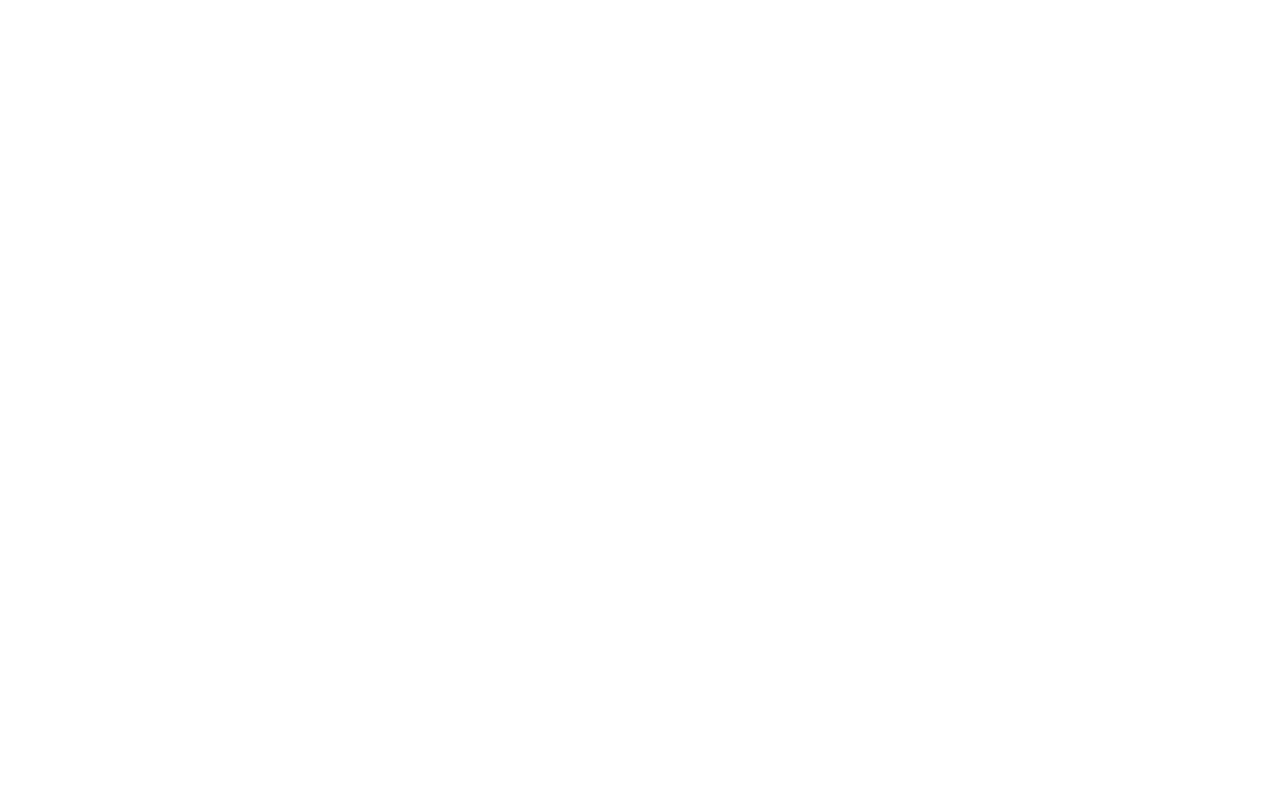
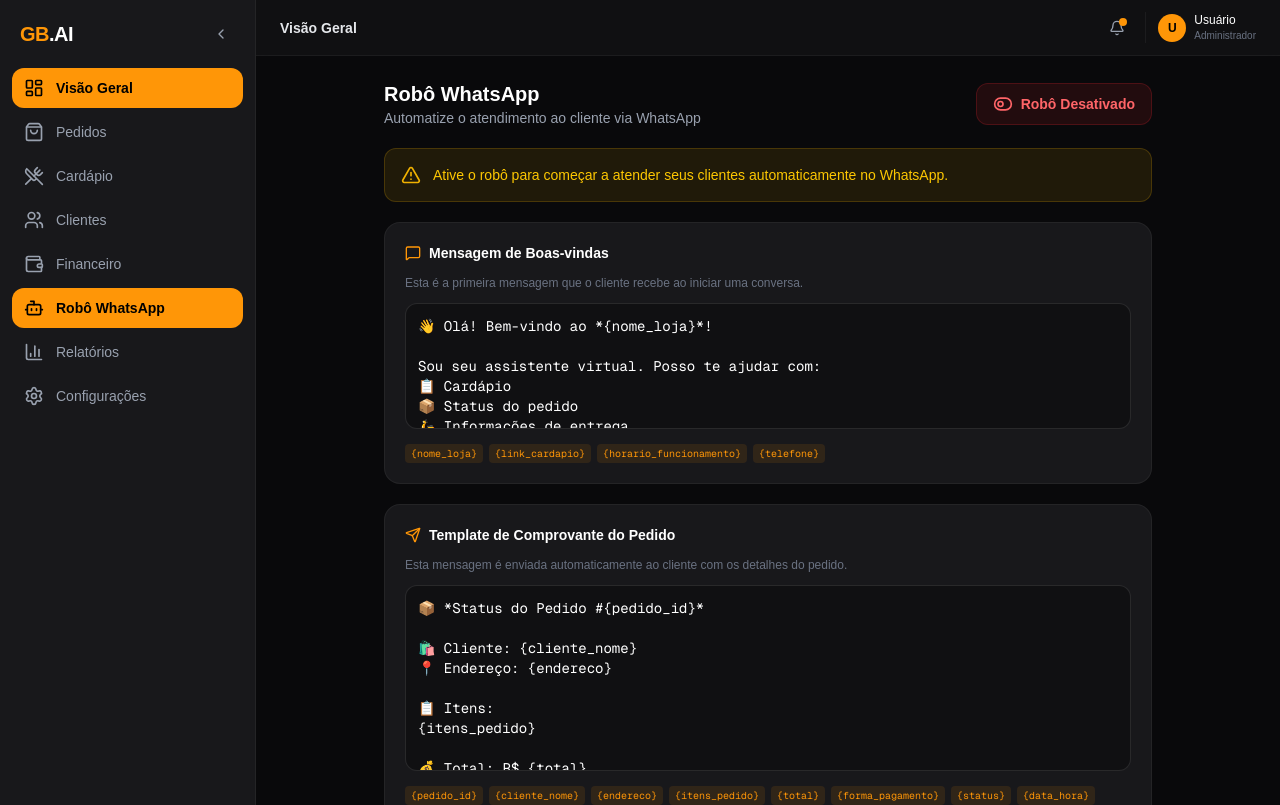
Before and after one commit to fracalossi2020-ai/PROJETO-GB-AI-, a Next.js app: page /dashboard/robot in a window 1280 px wide. Shown: the top 805 px of the page. Built offline with nearby package versions, Linux system fonts and the light colour scheme; sample sign-in values are in the browser's storage.

Commit message:
Fix auth persistence e tela branca no dashboard

```diff
--- a/src/app/dashboard/layout.tsx
+++ b/src/app/dashboard/layout.tsx
@@ -25,20 +25,36 @@
   const router = useRouter();
   const pathname = usePathname();
   const [collapsed, setCollapsed] = useState(false);
+  const [checking, setChecking] = useState(true);
 
   useEffect(() => {
-    if (!isAuth && !localStorage.getItem('token')) {
+    const token = localStorage.getItem('token');
+    if (!isAuth && !token) {
       router.push('/login');
     }
+    setChecking(false);
   }, [isAuth, router]);
 
-  if (!isAuth) return null;
+  if (checking) {
+    return (
+      <div className="min-h-screen bg-zinc-950 flex items-center justify-center">
+        <div className="text-center">
+          <div className="w-10 h-10 border-2 border-[#ff9607] border-t-transparent rounded-full animate-spin mx-auto mb-4" />
+          <p className="text-gray-500 text-sm">Carregando...</p>
+        </div>
+      </div>
+    );
+  }
+
+  if (!isAuth && !localStorage.getItem('token')) {
+    return null;
+  }
 
   return (
     <div className="min-h-screen bg-zinc-950 text-white flex">
       {/* Sidebar */}
       <aside
-        className={`${collapsed ? 'w-20' : 'w-64'} bg-zinc-900 border-r border-white/5 flex flex-col transition-all duration-300`}
+        className={`${collapsed ? 'w-20' : 'w-64'} bg-zinc-900 border-r border-white/5 flex flex-col transition-all duration-300 flex-shrink-0`}
       >
         <div className="p-5 flex items-center justify-between">
           {!collapsed && (
--- a/src/stores/auth.ts
+++ b/src/stores/auth.ts
@@ -1,4 +1,5 @@
 import { create } from 'zustand';
+import { persist } from 'zustand/middleware';
 
 interface User {
   id: string;
@@ -15,7 +16,9 @@
   logout: () => void;
 }
 
-export const useAuth = create<AuthState>((set) => ({
+export const useAuth = create<AuthState>()(
+  persist(
+    (set) => ({
       user: null,
       isAuth: false,
       setUser: (user) => set({ user, isAuth: !!user }),
@@ -27,4 +30,7 @@
         localStorage.removeItem('token');
         set({ user: null, isAuth: false });
       },
-}));
+    }),
+    { name: 'gbai-auth' }
+  )
+);
```
Lines whose indentation alone changed are shown as unchanged.
